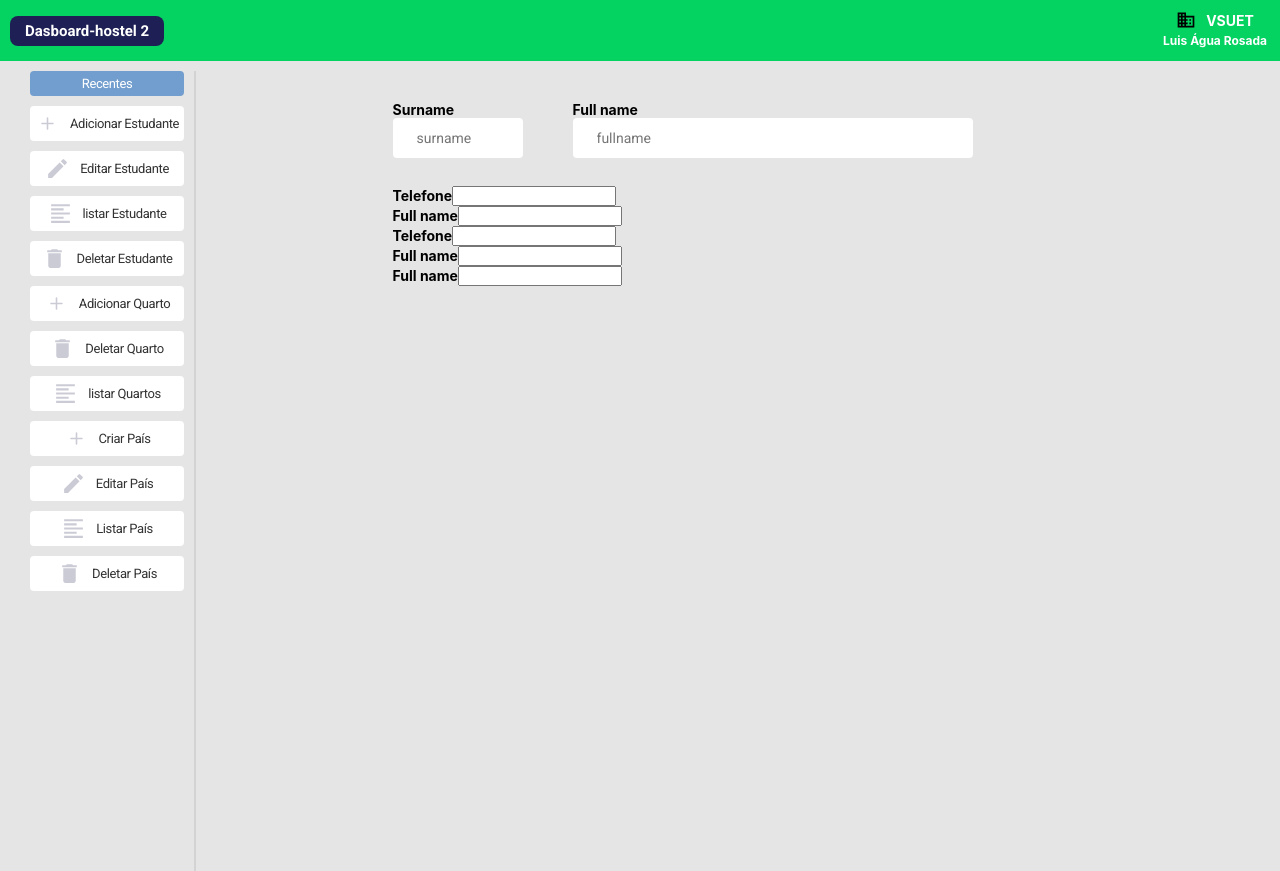
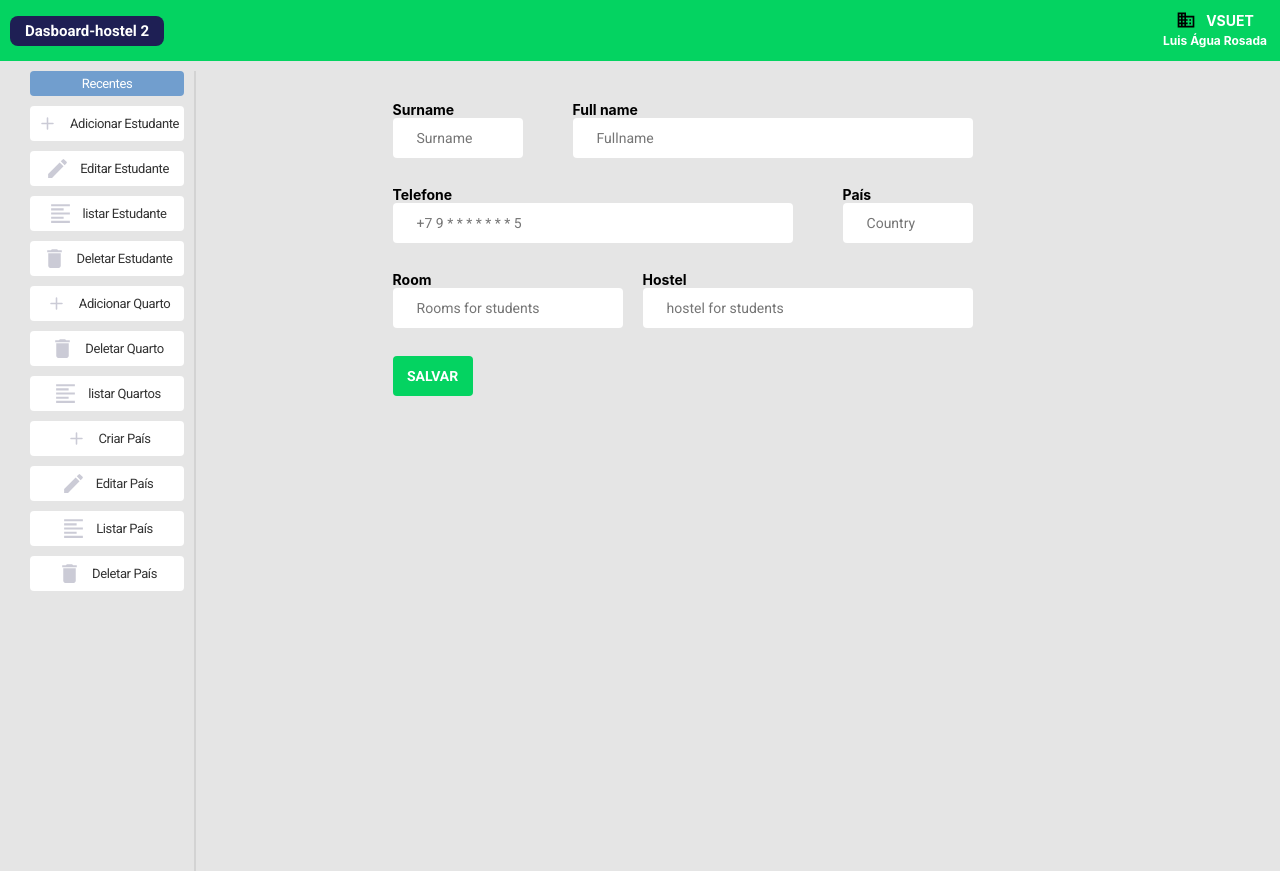
Before and after one commit to iamrosada/eva, a React (Create React App) app in the folder web/: page /student in a window 1280 px wide. Built offline with nearby package versions, Linux system fonts and the light colour scheme.

Commit message:
created part for creater students

```diff
--- a/web/src/pages/CreateSudent/index.js
+++ b/web/src/pages/CreateSudent/index.js
@@ -73,13 +73,13 @@
                                          type="text"
                                          name=""
                                          id="input-surname"
-                                        placeholder="surname"
+                                        placeholder="Surname"
                                          />
                                     </div>
                                     <div id="fullname">
                                         <strong>Full name</strong>
                                         <input
-                                         placeholder="fullname"
+                                         placeholder="Fullname"
                                          type="text"
                                          name=""
                                          id="input-fullname"/>
@@ -88,36 +88,55 @@
                                 </div>
 
 
-                                <div>
-                                         <div>
+                                <div className="name-student">
+                                         <div id="telefone-student">
                                              <strong>Telefone</strong>
-                                            <input aria-label="agua" type="text" name="" id=""/>
+                                          <input
+                                           placeholder="+7 9 * * * * * * * 5"
+                                            type="text"
+                                            name=""
+                                            id="input-telefone"
+                                            />
                                          </div>
-                                    <div>
-                                        <strong>Full name</strong>
-                                        <input aria-label="agua" type="text" name="" id=""/>
+                                    <div id="country-student">
+                                        <strong>País</strong>
+                                        <input
+                                         placeholder="Country "
+                                        type="text"
+                                        name=""
+                                        id="input-country"
+                                        />
                                     </div>
                                 </div>
 
-                                <div>
-                                         <div>
-                                             <strong>Telefone</strong>
-                                            <input aria-label="agua" type="text" name="" id=""/>
+                                <div  className="name-student">
+                                         <div id="room-student" >
+                                             <strong>Room</strong>
+                                            <input
+                                             placeholder="Rooms for students "
+                                             type="text"
+                                             name=""
+                                             id="input-room"/>
                                          </div>
-                                    <div>
-                                        <strong>Full name</strong>
-                                        <input aria-label="agua" type="text" name="" id=""/>
-                                    </div>
-                                    <div>
-                                        <strong>Full name</strong>
-                                        <input aria-label="agua" type="text" name="" id=""/>
+                                    <div id="hostel-student">
+                                        <strong>Hostel</strong>
+                                        <input
+                                         placeholder="hostel for students "
+                                         type="text"
+                                         name=""
+                                         id="input-hostel"/>
                                     </div>
 
 
                                 </div>
 
 
-
+                                <button
+                                type="submit"
+                                id="submit-student"
+                                >
+                                    SALVAR
+                                </button>
 
 
                             </form>
```
